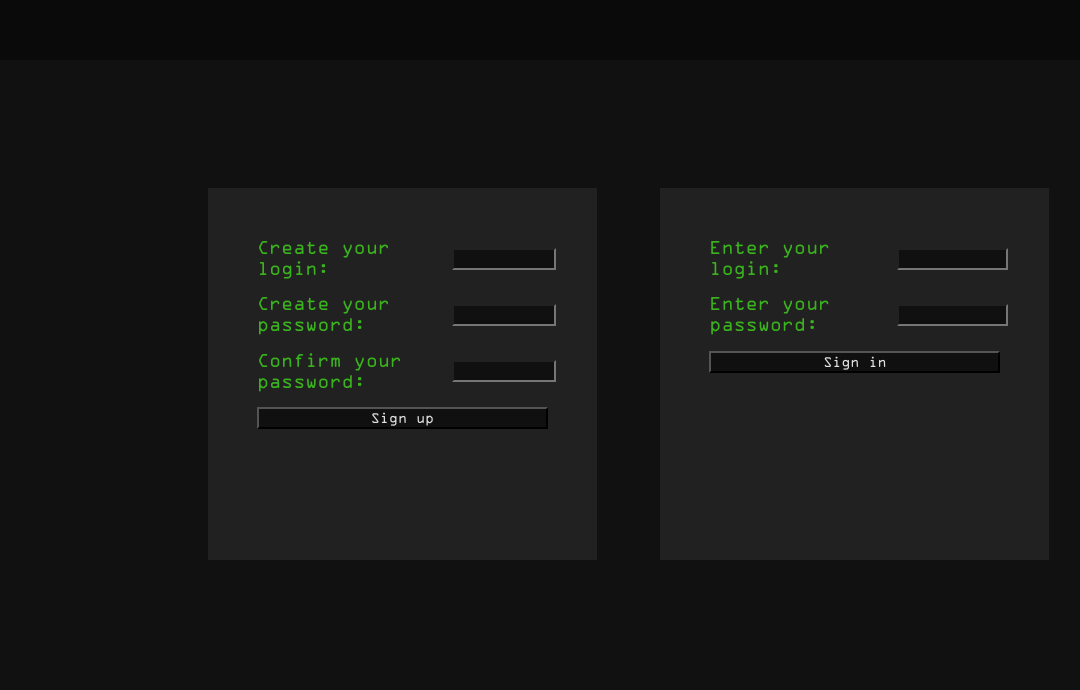
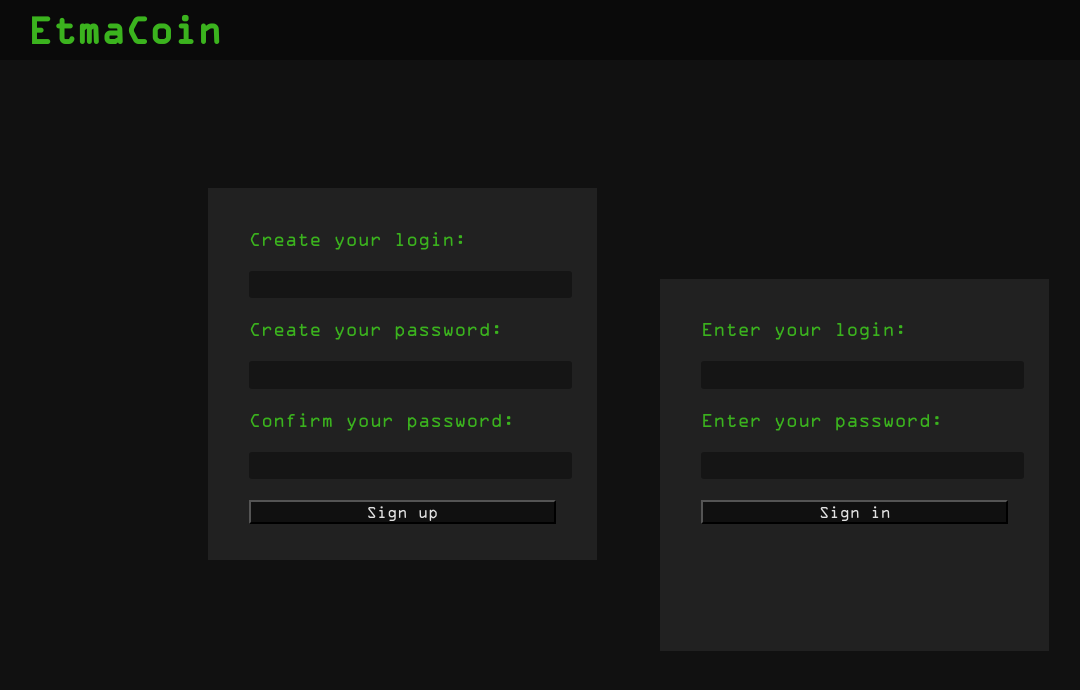
Before and after one commit to ALittleRunaway/Etmacoin, a plain HTML site: page static/login_page/index.html in a window 1280 px wide. Shown: the whole page, without its empty margins (2-1082 px from the left). Drawn offline with Linux system fonts and the light colour scheme.

Commit message:
A lot login page and homepage frontend added

```diff
--- a/static/homepage/style.css
+++ b/static/homepage/style.css
@@ -3,22 +3,36 @@
 body {
     background-color: #111111;
     padding: 5%;
+    padding-left: 10%;
+    padding-right: 10%;
     color: #3bb31e;
     font-family: OCR;
     font-size: 15px;
 }
+
 div.div_user_info {
     background-color: #212121;
     padding: 2%;
-    width: 40%;
+    width: 45%;
     height: 10%;
+    border-radius: 3px;
+}
+
+div.div_new_transaction {
+    /*top: 100%;*/
+    margin-top: 10%;
+    background-color: #212121;
+    padding: 2%;
+    width: 45%;
+    height: 10%;
+    border-radius: 3px;
 }
 
 label {
     font-size: 20px;
 }
 
-input[type="text"] {
+input.info_box {
     background-color : #212121;
     width: 70%;
     color: #e2e2e2;
@@ -28,5 +42,58 @@ input[type="text"] {
 
 button {
     background-color: #72d336;
+    height: 15px;
+    border-color: black;
+}
+
+input.transaction_info {
+    background-color : #151515;
+    color: #e2e2e2;
+    font-family: OCR;
+    font-size: 17px;
+    width: 96%;
     height: 2%;
+    border: none;
+    line-height: 1.5em;
+    padding-left: 8px;
+    padding-right: 8px;
+    border-radius: 3px;
 }
+
+textarea {
+    background-color : #151515;
+    color: #e2e2e2;
+    font-family: OCR;
+    font-size: 17px;
+    width: 96%;
+    height: 2%;
+    border: none;
+    resize: none;
+    padding-left: 8px;
+    padding-right: 8px;
+    padding-top: 8px;
+    border-radius: 3px;
+}
+
+input.button {
+    background-color : #101010;
+    color: #e2e2e2;
+    font-family: OCR;
+    font-size: 17px;
+    width: 100%;
+    height: 2%;
+    border-color: black;
+}
+
+input.transaction_info_amount {
+    background-color : #151515;
+    color: #e2e2e2;
+    font-family: OCR;
+    font-size: 17px;
+    width: 60%;
+    border: none;
+    line-height: 1.5em;
+    padding-left: 8px;
+    padding-right: 8px;
+    border-radius: 3px;
+}
--- a/static/login_page/index.html
+++ b/static/login_page/index.html
@@ -9,69 +9,25 @@
     <script src="/static/login_page/script.js"></script>
 </head>
 <body>
-    <div class="header"></div>
+    <div class="header">
+        <h1>EtmaCoin</h1>
+    </div>
     <div class="main_area">
         <div class="div_register">
-        <form>
-            <table>
-                <tr>
-                    <td>
-                        <label for="first_login">Create your login: </label>
-                    </td>
-                    <td>
-                        <input id="first_login" name="first_login" type="text" value="" autocomplete="on">
-                    </td>
-                </tr>
-                <tr>
-                    <td>
-                        <label for="first_pass">Create your password: </label>
-                    </td>
-                    <td>
-                        <input id="first_pass" name="first_pass" type="password" value=""><br>
-                    </td>
-                </tr>
-                <tr>
-                    <td>
-                        <label for="first_pass_confirm">Confirm your password: </label>
-                    </td>
-                    <td>
-                        <input id="first_pass_confirm" name="first_pass_confirm" type="password" value=""><br>
-                    </td>
-                </tr>
-                <tr>
-                    <td colspan="2">
-                        <input type="submit" value="Sign up" onclick="registerUser()">
-                    </td>
-                </tr>
-            </table>
-        </form>
+            <label for="first_login">Create your login: </label><br><br>
+            <input id="first_login" name="first_login" type="text" value="" autocomplete="on"><br><br>
+            <label for="first_pass">Create your password: </label><br><br>
+            <input id="first_pass" name="first_pass" type="password" value=""><br><br>
+            <label for="first_pass_confirm">Confirm your password: </label><br><br>
+            <input id="first_pass_confirm" name="first_pass_confirm" type="password" value=""><br><br>
+            <input type="submit" value="Sign up" onclick="registerUser()"><br><br>
     </div>
     <div class="div_login">
-        <form>
-            <table>
-                <tr>
-                    <td>
-                        <label for="login">Enter your login: </label>
-                    </td>
-                    <td>
-                        <input id="login" name="login" type="text" value="" autocomplete="on">
-                    </td>
-                </tr>
-                <tr>
-                    <td>
-                        <label for="pass">Enter your password: </label>
-                    </td>
-                    <td>
-                        <input id="pass" name="pass" type="password" value=""><br>
-                    </td>
-                </tr>
-                <tr>
-                    <td colspan="2">
-                        <input type="submit" value="Sign in" onclick="loginUser()">
-                    </td>
-                </tr>
-            </table>
-        </form>
+        <label for="login">Enter your login: </label><br><br>
+        <input id="login" name="login" type="text" value="" autocomplete="on"><br><br>
+        <label for="pass">Enter your password: </label><br><br>
+        <input id="pass" name="pass" type="password" value=""><br><br>
+        <input type="submit" value="Sign in" onclick="loginUser()"><br><br>
     </div>
     </div>
 </body>
--- a/static/login_page/style.css
+++ b/static/login_page/style.css
@@ -8,6 +8,17 @@ body {
     margin: 0;
     height: 100%;
     width: 100%;
+}
+
+h1 {
+    position: absolute;
+    color: #3bb31e;
+    font-size: 40px;
+    text-align: left;
+    padding-left: 30px;
+    padding-top: 10px;
+    vertical-align: center;
+    margin: 0;
 }
 
 div.div_register {
@@ -36,15 +47,30 @@ tr, td {
     padding: 2%;
 }
 
-input[type="text"], input[type="password"], input[type="submit"], textarea {
+input[type="text"], input[type="password"], textarea {
+    background-color : #151515;
+    color: #e2e2e2;
+    font-family: OCR;
+    font-size: 17px;
+    width: 100%;
+    border: none;
+    line-height: 1.5em;
+    padding-left: 8px;
+    padding-right: 8px;
+    border-radius: 3px;
+}
+
+input[type="submit"] {
     background-color : #101010;
     color: #e2e2e2;
     font-family: OCR;
-    font-size: 15px;
+    font-size: 17px;
     width: 100%;
+    border-color: black;
 }
 
 div.header {
+    position: relative;
     text-align: center;
     background: #0a0a0a;
     color: #e2e2e2;
```
Also changed, not shown: static/homepage/index.html (+11 -2 lines).
